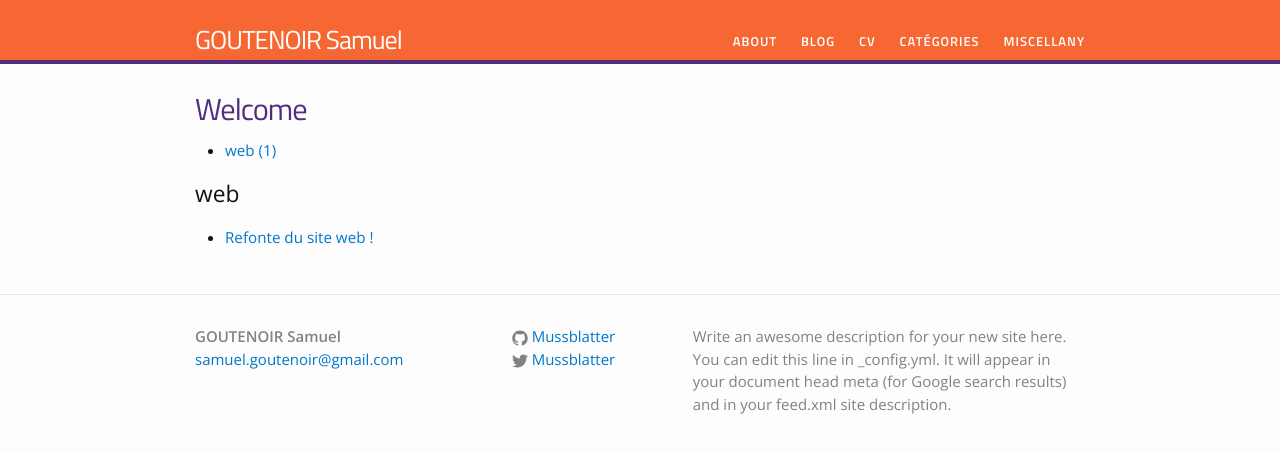
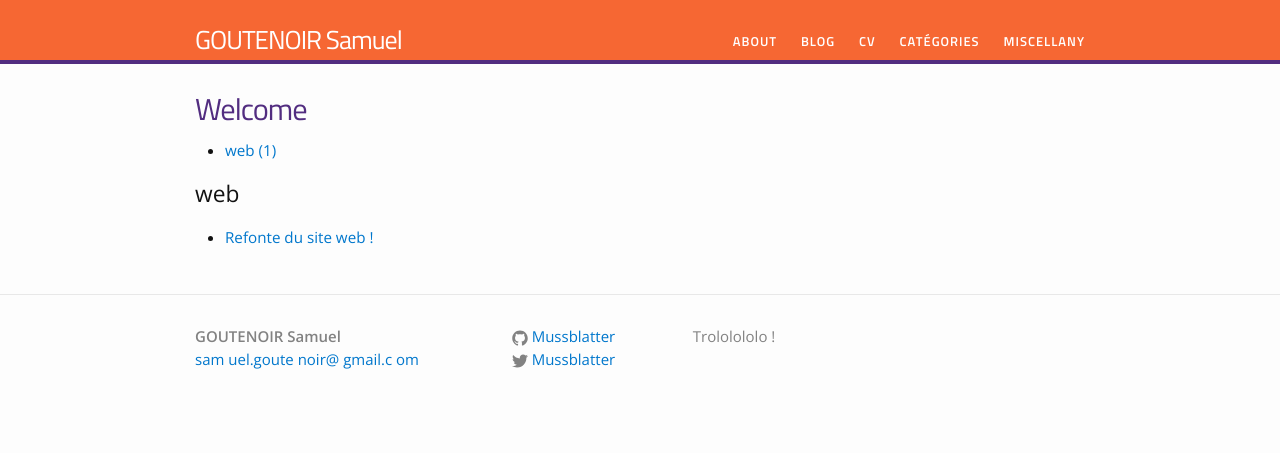
Before and after one commit to Mussblatter/Blog, a Jekyll site: the page built from index.html, in a window 1280 px wide. Shown: the top 453 px of the page. Built offline with Jekyll 4.4.1, drawn with Linux system fonts in a browser that asks for light colours.

Commit message:
Update _config.yml

```diff
--- a/_config.yml
+++ b/_config.yml
@@ -1,12 +1,10 @@
 # Site settings
 title: GOUTENOIR Samuel
-email: samuel.goutenoir@gmail.com
+email: sam uel.goute noir@ gmail.c om
 description: > # this means to ignore newlines until "baseurl:"
-  Write an awesome description for your new site here. You can edit this
-  line in _config.yml. It will appear in your document head meta (for
-  Google search results) and in your feed.xml site description.
+  Trololololo !
 baseurl: "" # the subpath of your site, e.g. /blog/
-url: "http://yourdomain.com" # the base hostname & protocol for your site
+url: "http://mussblatter.github.io/" # the base hostname & protocol for your site
 twitter_username: Mussblatter
 github_username:  Mussblatter
 
```
